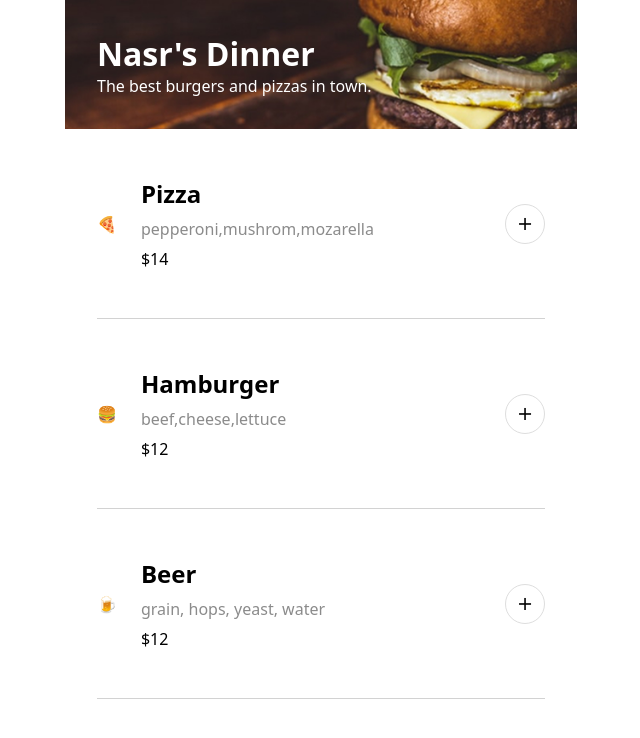
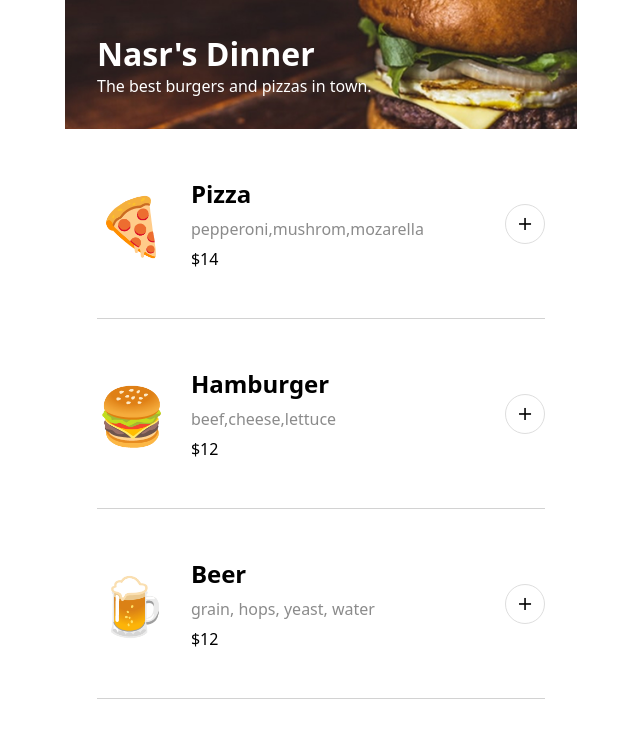
Before and after one commit to nasrelasri/Restaurant-Ordering-app, a plain HTML site: page index.html in a window 1280 px wide. Shown: the whole page, without its empty margins (319-959 px from the left). Drawn offline with Linux system fonts and the light colour scheme; a web font is replaced by a local one.

Commit message:
fix: size the menu icons properly

```diff
--- a/script.js
+++ b/script.js
@@ -6,7 +6,7 @@ const menuItemsContainer = document.getElementById("menu-items");
 const menuItemsHTML = menuArray
   .map(function (item) {
     return `<article class="menu-item" role="listitem">
-              <span role="img" aria-label="${item.name}">${item.emoji}</span>
+              <span class="menu-item-emoji" role="img" aria-label="${item.name}">${item.emoji}</span>
               <div class="menu-item-details">
                 <h3 class="menu-item-name">${item.name}</h3>
                 <p class="menu-item-ingredients">${item.ingredients}</p>
--- a/style.css
+++ b/style.css
@@ -44,6 +44,10 @@ h3 {
     border-bottom: 1px solid #D2D2D2;
     padding-bottom: 3rem;
     gap: 1.5rem;
+}
+
+.menu-item-emoji {
+    font-size: 3.5rem;
 }
 
 .menu-item-details {
```
